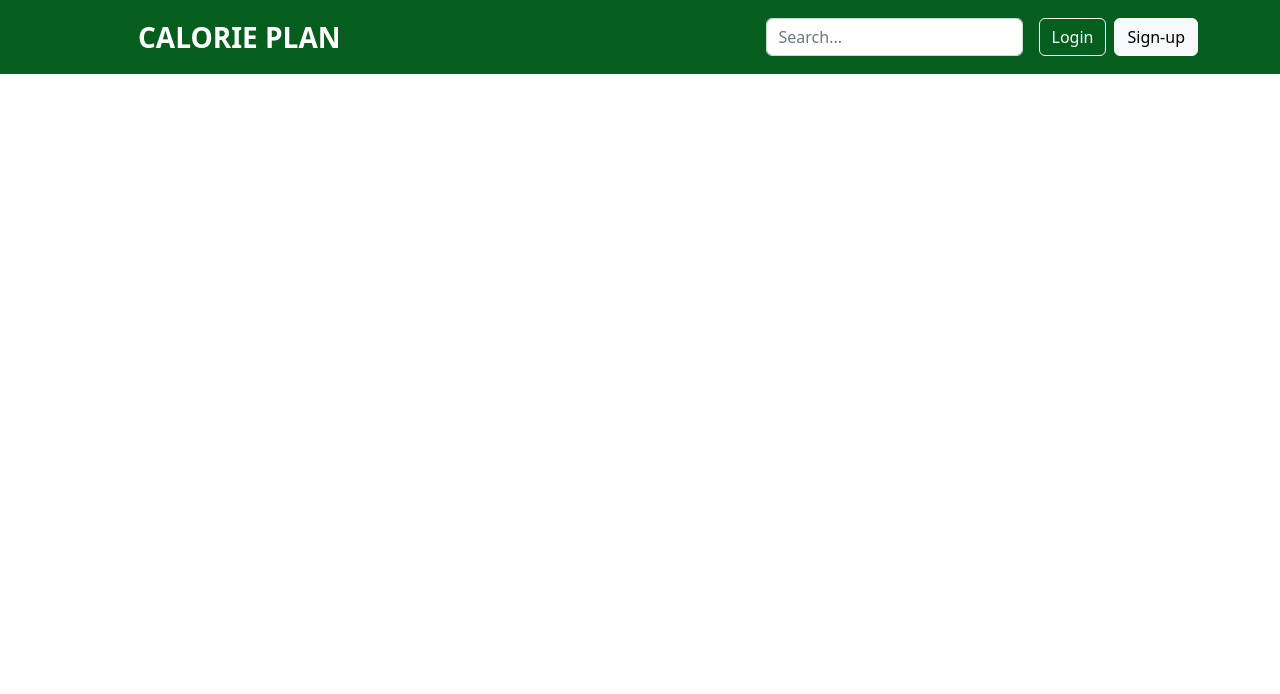
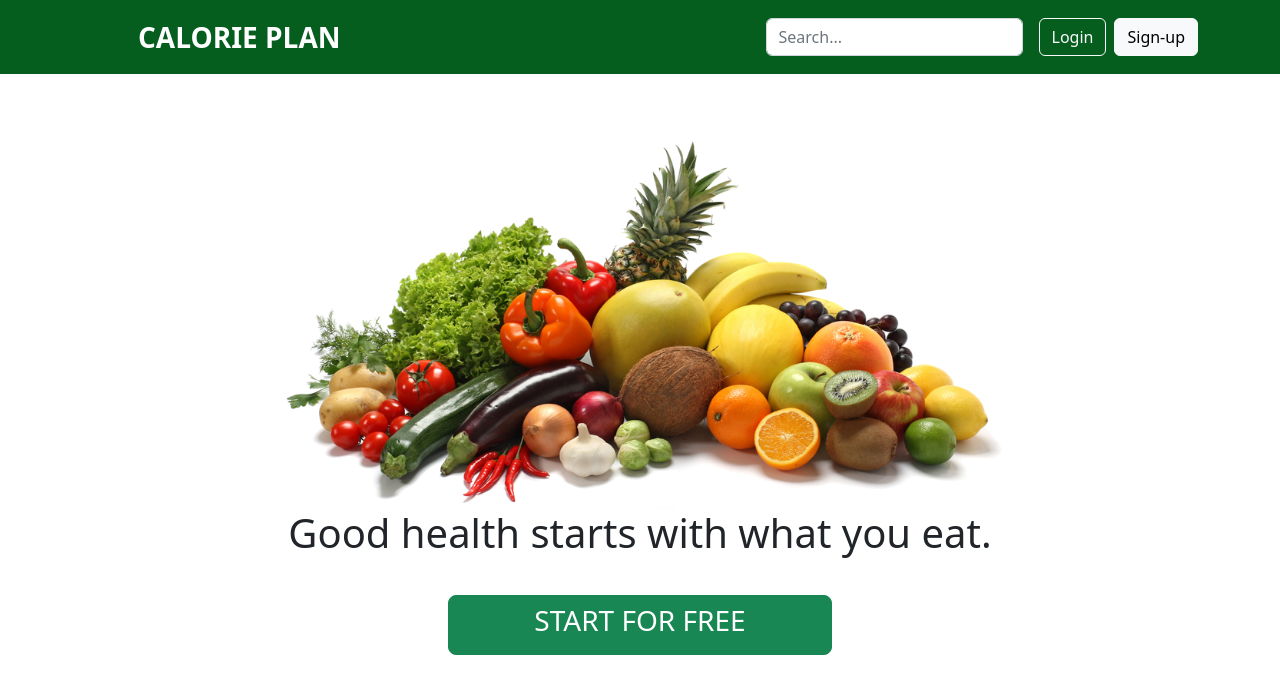
Before and after one commit to Codruta20/Calorie-plan, an Angular app: page / in a window 1280 px wide. Shown: the top 694 px of the page. Built offline with nearby package versions, Linux system fonts and the light colour scheme.

Commit message:
Created start component and added image, text and button

```diff
--- a/src/app/app.component.html
+++ b/src/app/app.component.html
@@ -1 +1,2 @@
 <app-navbar></app-navbar>
+<app-start></app-start>
--- a/src/app/app.module.ts
+++ b/src/app/app.module.ts
@@ -4,11 +4,13 @@ import { BrowserModule } from '@angular/platform-browser';
 import { AppRoutingModule } from './app-routing.module';
 import { AppComponent } from './app.component';
 import { NavbarComponent } from './navbar/navbar.component';
+import { StartComponent } from './start/start.component';
 
 @NgModule({
   declarations: [
     AppComponent,
-    NavbarComponent
+    NavbarComponent,
+    StartComponent
   ],
   imports: [
     BrowserModule,
--- /dev/null
+++ b/src/app/start/start.component.css
@@ -0,0 +1,9 @@
+.h1 .h3 {
+  color: black;
+  font-weight: bolder;
+}
+
+.container-button {
+  margin-top: 5%;
+  margin-bottom: 5%;
+}
--- /dev/null
+++ b/src/app/start/start.component.html
@@ -0,0 +1,17 @@
+<div class="container-start">
+  <div>
+    <img
+      src="./assets/Healthy-Food-Free-PNG-Image.png"
+      class="img-fluid"
+      alt="Healthy Food Image"
+    />
+    <div>
+      <h1>Good health starts with what you eat.</h1>
+    </div>
+    <div class="d-grid gap-2 col-6 mx-auto container-button">
+      <button type="button" class="btn btn-success btn-lg">
+        <h3>START FOR FREE</h3>
+      </button>
+    </div>
+  </div>
+</div>
--- /dev/null
+++ b/src/app/start/start.component.ts
@@ -0,0 +1,15 @@
+import { Component, OnInit } from '@angular/core';
+
+@Component({
+  selector: 'app-start',
+  templateUrl: './start.component.html',
+  styleUrls: ['./start.component.css']
+})
+export class StartComponent implements OnInit {
+
+  constructor() { }
+
+  ngOnInit(): void {
+  }
+
+}
--- a/src/styles.css
+++ b/src/styles.css
@@ -1 +1,7 @@
-/* You can add global styles to this file, and also import other style files */
+.container-start {
+  margin-left: 20%;
+  margin-right: 20%;
+  margin-bottom: 5%;
+  margin-top: 5%;
+  text-align: center;
+}
```
Also changed, not shown: src/assets/Healthy-Food-Free-PNG-Image.png (added), 1 other file (tests, documents, lock files or other folders).
